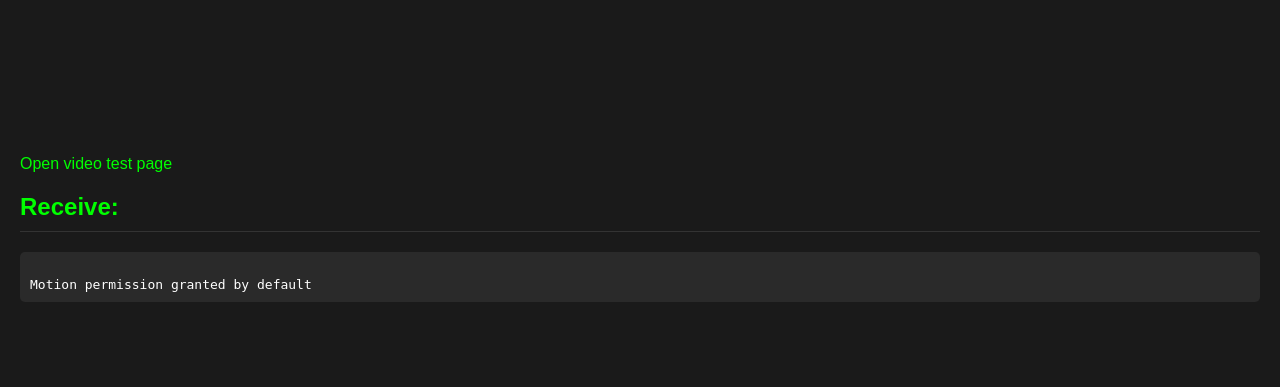
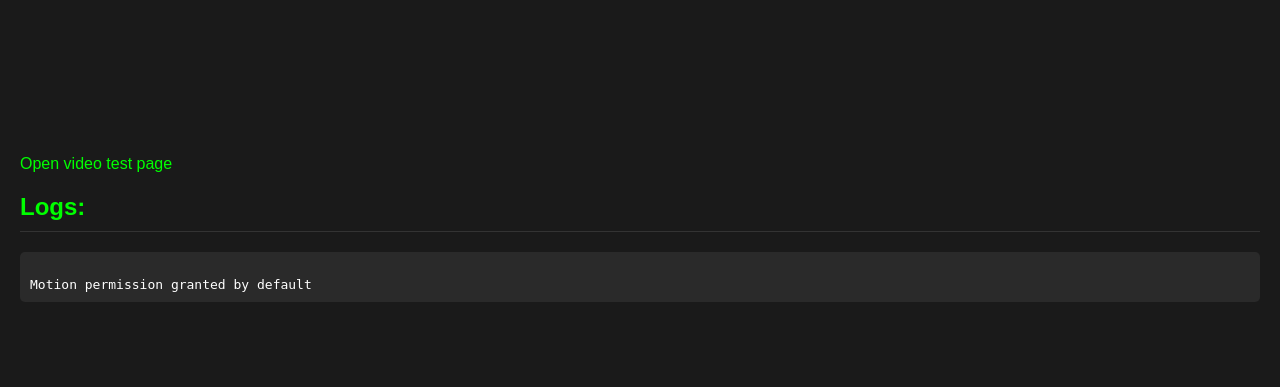
Before and after one commit to vtalpaert/ros2-phone-sensors, a Flask app: page / in a window 1280 px wide. Shown: the part 187-574 px from the top of the page. Run offline with Flask 3, Linux system fonts and the light colour scheme; some libraries are stand-ins or nearby versions.

Commit message:
Update video resolution, rename logs heading, and adjust video constraints

```diff
--- a/src/phone_sensors/phone_sensors/server.py
+++ b/src/phone_sensors/phone_sensors/server.py
@@ -64,9 +64,9 @@ class ServerNode(Node):
                 ("camera_device_label", "Facing front:1"),
                 ("show_video_preview", True),
                 ("video_fps", 30),
-                ("video_width", 1920),
-                ("video_height", 1080),
-                ("video_compression", 0.7),
+                ("video_width", 1280),  # Default to 720p resolution (horizontal)
+                ("video_height", 720),   # Default to 720p resolution (vertical)
+                ("video_compression", 0.3),
             ),
         )
 
--- a/src/phone_sensors/templates/index.html
+++ b/src/phone_sensors/templates/index.html
@@ -17,7 +17,7 @@
 
     <video autoplay muted playsinline></video>
 
-    <h2>Receive:</h2>
+    <h2>Logs:</h2>
     <div id="log"></div>
 
     <script src="{{ url_for('static', filename='time_reference.js') }}"></script>
--- a/src/phone_sensors/templates/static/video.js
+++ b/src/phone_sensors/templates/static/video.js
@@ -59,8 +59,9 @@ function registerVideoFunctions(socket, window, videoElement) {
                     const constraints = {
                         video: {
                             deviceId: videoSource ? {exact: videoSource} : undefined,
-                            width: { exact: window.videoWidth || 1920 },
-                            height: { exact: window.videoHeight || 1080 }
+                            // Note: width/height are in landscape orientation
+                            width: { ideal: window.videoWidth || 1280 },  // horizontal resolution
+                            height: { ideal: window.videoHeight || 720 }  // vertical resolution
                         }
                     };
                     socket.emit("info", "Opening stream with constraints " + JSON.stringify(constraints));
```
